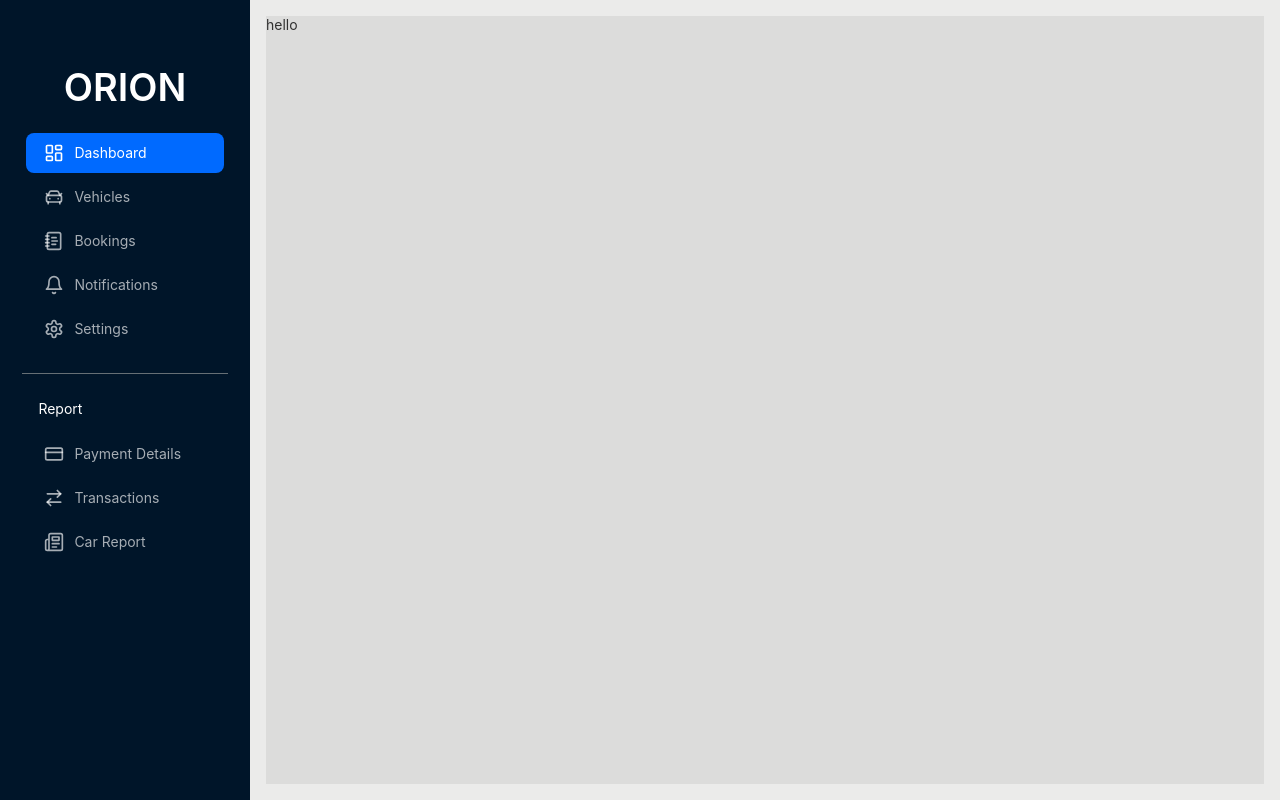
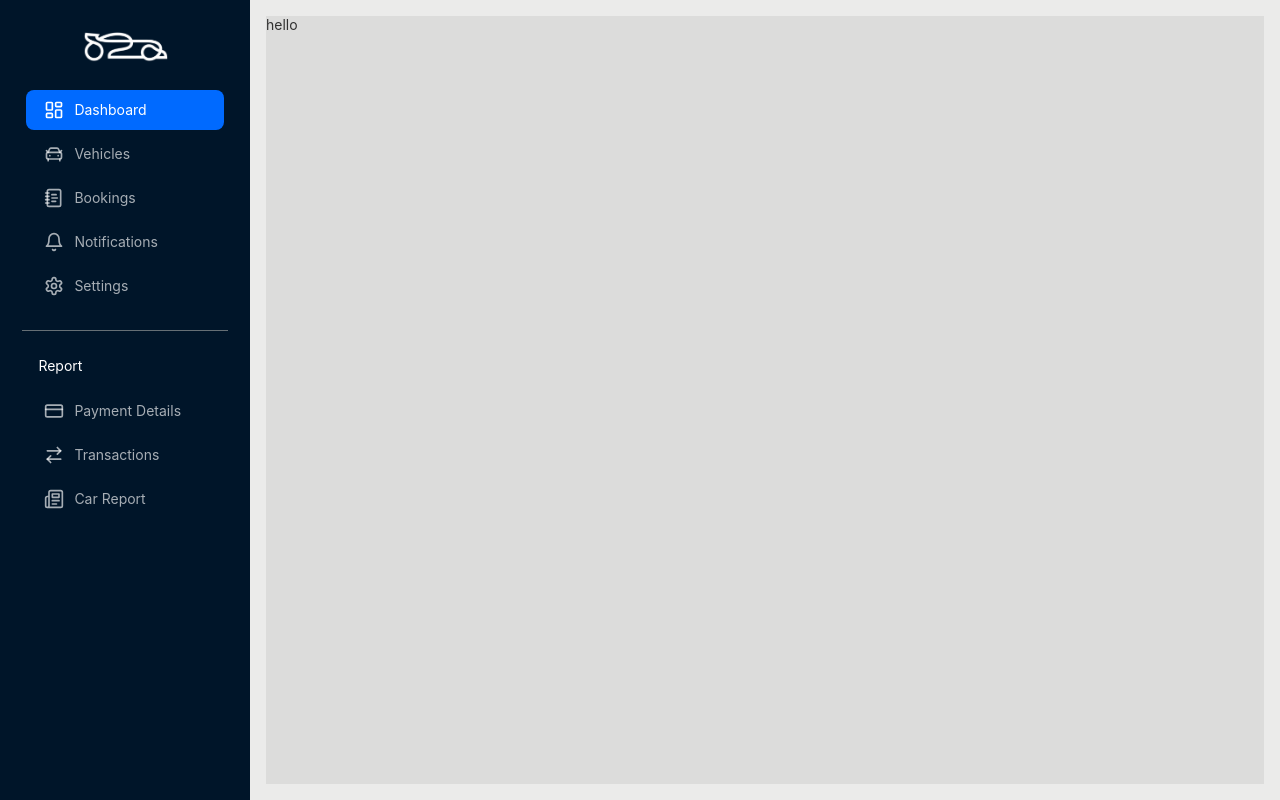
Before and after one commit to RentalKS/orion-web, a React (Vite) app: page / in a window 1280 px wide. Built offline with nearby package versions, Linux system fonts and the light colour scheme.

Commit message:
Update logo

```diff
--- a/src/components/layout/main-layout.tsx
+++ b/src/components/layout/main-layout.tsx
@@ -1,4 +1,4 @@
-import { Divider, Layout, Menu, Typography } from 'antd';
+import { Divider, Layout, Menu, Image } from 'antd';
 
 import { ArrowRightLeft, Bell, CarFront, CreditCard, LayoutDashboard, Newspaper, NotebookText, Settings } from 'lucide-react';
 import Paragraph from 'antd/es/typography/Paragraph';
@@ -6,7 +6,6 @@ import Paragraph from 'antd/es/typography/Paragraph';
 import './styles.css';
 
 const { Sider, Content } = Layout;
-const { Title } = Typography;
 
 interface MainLayoutProps {
     contentChildren: React.ReactNode;
@@ -15,33 +14,40 @@ interface MainLayoutProps {
 function MainLayout({ contentChildren }: MainLayoutProps) {
     return (
         <Layout style={{ minHeight: "100vh" }}>
-            <Sider width={250} theme="dark" style={{ paddingInline: "1.4rem", paddingTop: "4rem" }}>
-                <Title style={{ color: "#fff", textAlign: "center", textTransform: "uppercase" }}>Orion</Title>
+            <Sider width={250} theme="dark" style={{ paddingInline: "1.4rem", paddingTop: "2rem" }}>
+                <div className='company-name'>
+                    <Image
+                        width={85}
+                        preview={false}
+                        src="../src/assets/logo.png"
+                        className='logo'
+                    />
+                </div>
                 <Menu theme="dark" mode="inline" defaultSelectedKeys={["1"]}>
-                    <Menu.Item key="1" icon={<LayoutDashboard size={20} />} className="menu-item">
+                    <Menu.Item key="1" icon={<LayoutDashboard size={20} />} className='menu-item'>
                         Dashboard
                     </Menu.Item>
-                    <Menu.Item key="2" icon={<CarFront size={20} />} className="menu-item">
+                    <Menu.Item key="2" icon={<CarFront size={20} />} className='menu-item'>
                         Vehicles
                     </Menu.Item>
-                    <Menu.Item key="3" icon={<NotebookText size={20} />} className="menu-item">
+                    <Menu.Item key="3" icon={<NotebookText size={20} />} className='menu-item'>
                         Bookings
                     </Menu.Item>
-                    <Menu.Item key="4" icon={<Bell size={20} />} className="menu-item">
+                    <Menu.Item key="4" icon={<Bell size={20} />} className='menu-item'>
                         Notifications
                     </Menu.Item>
-                    <Menu.Item key="5" icon={<Settings size={20} />} className="menu-item">
+                    <Menu.Item key="5" icon={<Settings size={20} />} className='menu-item'>
                         Settings
                     </Menu.Item>
                     <Divider style={{ backgroundColor: "#6c757d" }} />
                     <Paragraph style={{ color: "#fff", marginLeft: "1rem" }}>Report</Paragraph>
-                    <Menu.Item key="6" icon={<CreditCard size={20} />} className="menu-item">
+                    <Menu.Item key="6" icon={<CreditCard size={20} />} className='menu-item'>
                         Payment Details
                     </Menu.Item>
-                    <Menu.Item key="7" icon={<ArrowRightLeft size={20} />} className="menu-item">
+                    <Menu.Item key="7" icon={<ArrowRightLeft size={20} />} className='menu-item'>
                         Transactions
                     </Menu.Item>
-                    <Menu.Item key="8" icon={<Newspaper size={20} />} className="menu-item">
+                    <Menu.Item key="8" icon={<Newspaper size={20} />} className='menu-item'>
                         Car Report
                     </Menu.Item>
                 </Menu>
--- a/src/components/layout/styles.css
+++ b/src/components/layout/styles.css
@@ -1,3 +1,14 @@
 .menu-item {
   padding-left: 18px !important;
 }
+
+.company-name {
+  display: flex;
+  align-items: center;
+  justify-content: center;
+  margin-bottom: 1rem;
+}
+
+.logo {
+  margin-bottom: 0.5rem !important;
+}
```
Also changed, not shown: src/assets/logo.png (added), src/assets/temp.txt (deleted).
